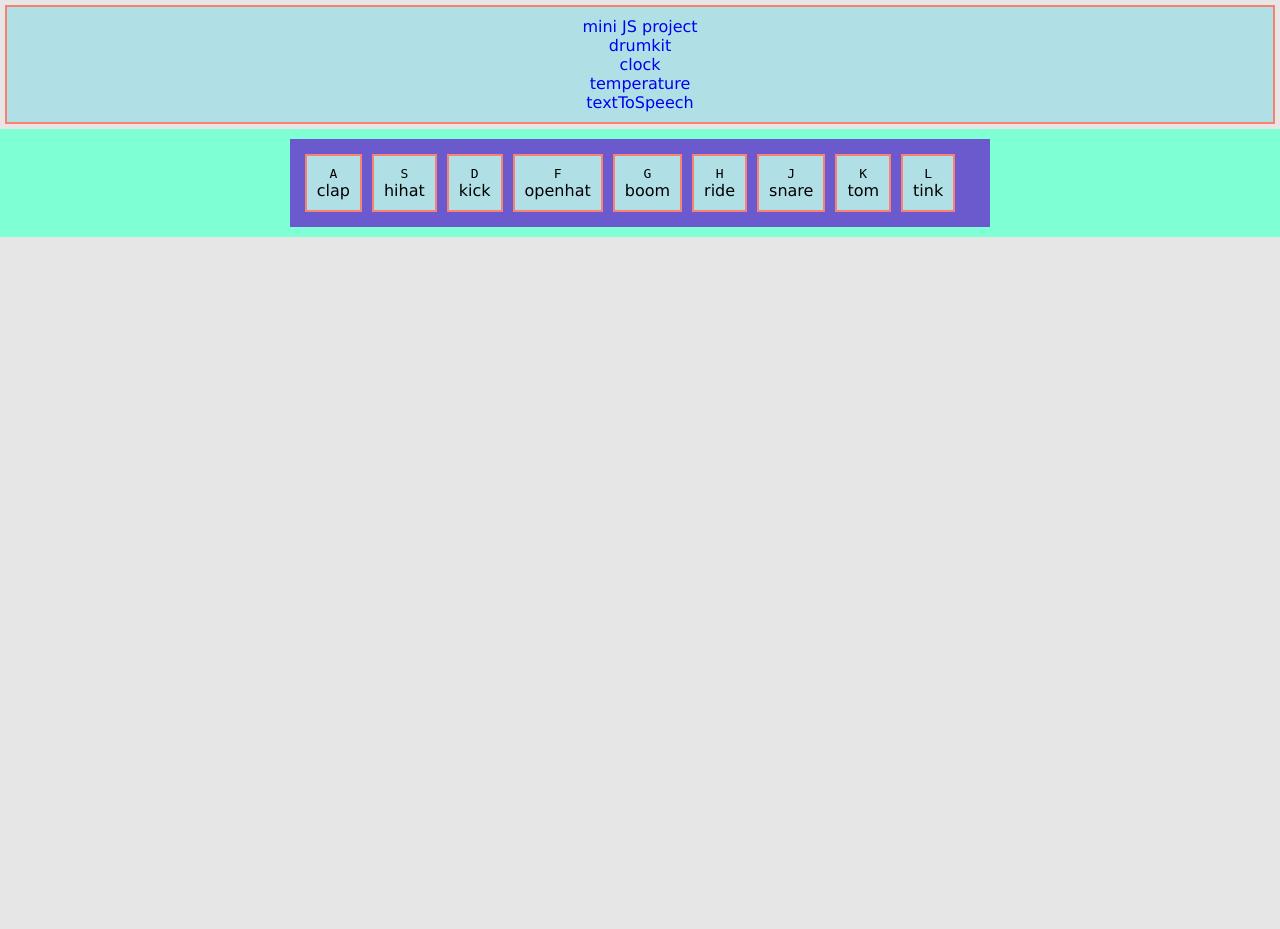
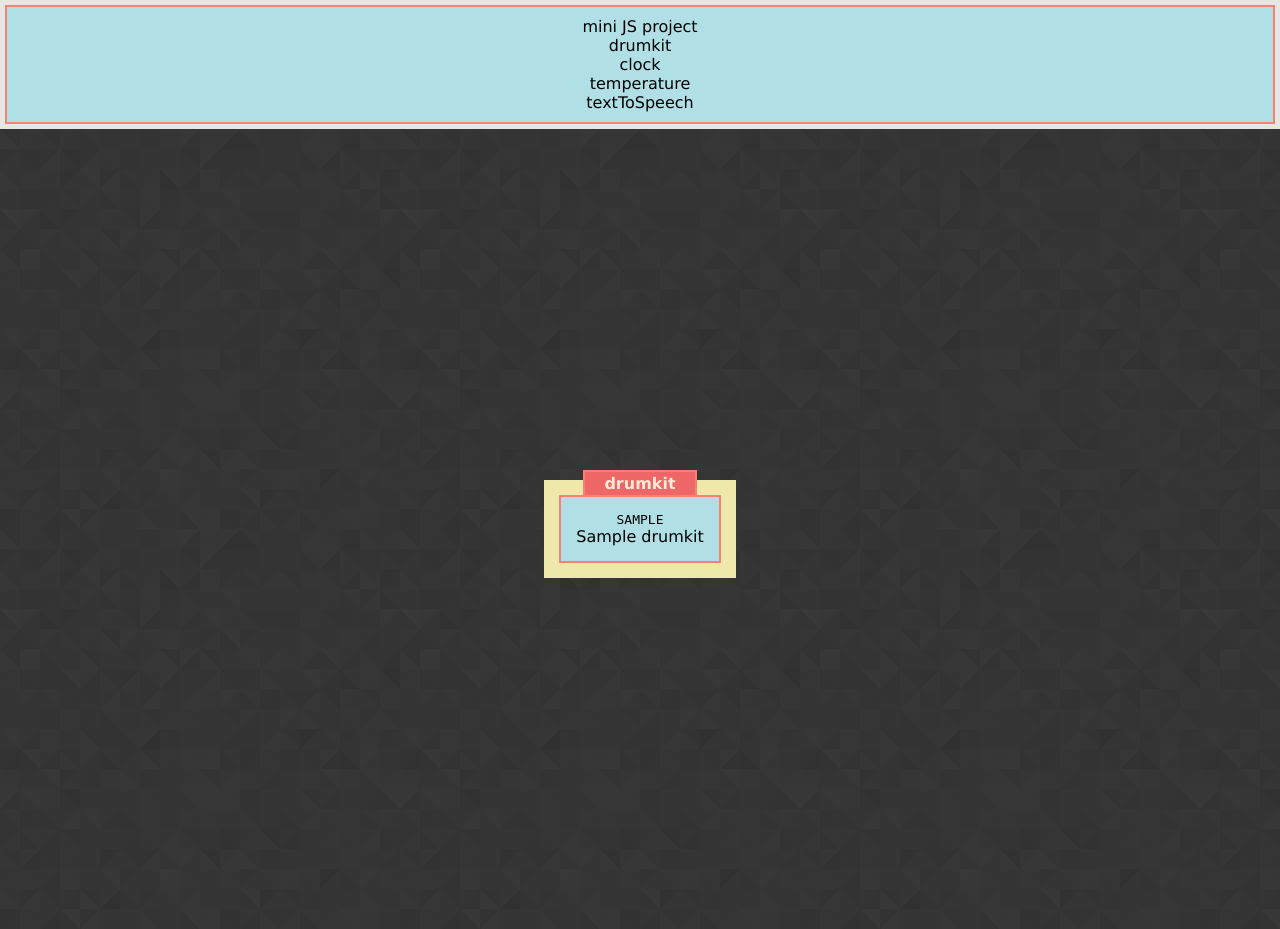
Before and after one commit to JongCreative/p05-mini-js-projects, a PHP site: page /p-01/drumkit.php in a window 1280 px wide. Before the commit the page ends 237 px from the top, so only its background shows below. Run offline with PHP 8.4, Linux system fonts and the light colour scheme; tables that the repository leaves empty or names only in its code hold one stand-in row (values such as "Sample post").

Commit message:
cleaned - drumkit.php using DB

```diff
--- a/db_connection.php
+++ b/db_connection.php
@@ -12,11 +12,11 @@ try {
     // set the PDO error mode to exception
     $conn->setAttribute(PDO::ATTR_ERRMODE, PDO::ERRMODE_EXCEPTION);
     //echo "Connected successfully: <br>";
-    echo "<br>";
+    //echo "<br>";
     }
 catch(PDOException $e)
     {
-    echo "Connection failed: " . $e->getMessage();
+    //echo "Connection failed: " . $e->getMessage();
     }
 
 ?>
--- a/public/css/styles-drumkit.css
+++ b/public/css/styles-drumkit.css
@@ -1,6 +1,9 @@
 
 /* START GLOBAL STYLE.
 ________________________________________________________*/
+
+@import url('https://fonts.googleapis.com/css?family=Asap|Orbitron');
+
 * {
     margin: 0;
     padding: 0;
@@ -19,11 +22,19 @@ html body {
 ________________________________________________________*/
 
 /* navbar */
+.wrapper-nav{
+    display: flex;
+    justify-content: center;
+}
 .nav-item {
     list-style: none;
+    flex: 1;
+    display: flex;
+    justify-content: center;
 }
 .nav-link {
     text-decoration: none;
+    color: black;
 }
 
 /* START GLOBAL BODY.
@@ -33,14 +44,20 @@ ________________________________________________________*/
 .positioning {
     display: flex;
     justify-content: center;
+    align-items: center;
     padding: 10px;
-    background-color: aquamarine;
+    background: url(../images/prism.png);
+    height: 100vh;
 }
 
 .container {
+    padding: 10px;
+    background-color: palegoldenrod;
+    position: relative;
     display: flex;
-    padding: 10px;
-    background-color: slateblue;
+    justify-content: center;
+    align-items: center;
+    flex-direction: column;
 }
 .wrapper {
     display: flex;
@@ -51,6 +68,16 @@ ________________________________________________________*/
     background-color: powderblue;
     flex-direction: column;
 }
+.wrapper2 {
+    padding: 2px 10px;
+    background-color: #ee6666;
+    color: antiquewhite;
+    position: absolute;
+    width: 60%;
+    justify-content: center;
+    font-weight: bold;
+    top: -15px;
+}
 
 .key {
     display: inline;
@@ -59,20 +86,36 @@ ________________________________________________________*/
     background-color: palegoldenrod;
 }
 
-
-
 /* END GLOBAL BODY.
 ________________________________________________________*/
-.pattern {
-    background-repeat: repeat;
+.container-keys {
+    flex-direction: row;
+
 }
-.wrapper-key{
+.wrapper-drumkit {
+    display: flex;
+    flex-direction: row;
+
+}
+.drumkit{
     /* this will be scaled up and change color with the class below */
     transition: all 0.07s;
+    display: flex;
+    flex-direction: column;
+    align-items: center;
+    padding: 5px;
 }
+kbd {
+    text-transform: uppercase;
+}
+
 .playing {
     /* this class is added via JS, this will scale up and change color shit of .wrapper-key */
     transform: scale(1.1);
     border-color: ghostwhite;
     box-shadow: 0 0 10px floralwhite;
 }
+
+.container-sounds {
+    display: none;
+}
--- a/public/index.php
+++ b/public/index.php
@@ -17,7 +17,7 @@
 			<!-- </article> -->
 		</article>
 		<article class="timeline-shit">
-			<div class="inner-timeline inner-timeline1">
+			<div class="innerContainer-timeline inner-timeline1">
 				<article class="wrapper wrapper-timeline">
 					<section class="card timeline-year">date</section>
 					<section class="card timeline-title">title</section>
--- a/public/js/script-drumkit.js
+++ b/public/js/script-drumkit.js
@@ -1,6 +1,6 @@
 function playSound(e) {
     const audio = document.querySelector(`audio[data-key="${e.keyCode}"]`);
-    const key = document.querySelector(`.key[data-key="${e.keyCode}"]`);
+    const key = document.querySelector(`.drumkit[data-key="${e.keyCode}"]`);
     if (!audio) return;
     audio.currentTime = 0;
     audio.play();
@@ -12,6 +12,6 @@ function removeTransition(e){
     this.classList.remove('playing');
 }
 
-    const keys = document.querySelectorAll('.key');
+    const keys = document.querySelectorAll('.drumkit');
     keys.forEach(key => key.addEventListener('transitionend', removeTransition));
     window.addEventListener('keydown', playSound);
--- /dev/null
+++ b/public/p-01/drumkit-key.php
@@ -0,0 +1,18 @@
+<?php
+
+    //destination.PHP
+
+    include "../../db_connection.php";
+
+    $sql_querie = "SELECT * FROM drumkit";
+
+    $db_result = $conn->query($sql_querie);
+
+    foreach ($db_result as $row) {
+        echo '<section class="drumkit" data-key="' . $row['sound_datakey'] . '">' .
+             '<kbd>' . $row['event_key'] . '</kbd>' .
+             '<span class="sound">' . $row['sound_name'] . '</span>' .
+             '</section>';
+}
+
+$conn = null;
--- /dev/null
+++ b/public/p-01/drumkit-sound.php
@@ -0,0 +1,15 @@
+<?php
+
+    //destination.PHP
+
+    include "../../db_connection.php";
+
+    $sql_querie = "SELECT * FROM drumkit";
+
+    $db_result = $conn->query($sql_querie);
+
+    foreach ($db_result as $row) {
+        echo '<audio data-key="' . $row['sound_datakey'] . '" src="sounds/' . $row['sound_url'] . '"></audio>';
+}
+
+$conn = null;
--- a/public/p-01/drumkit.php
+++ b/public/p-01/drumkit.php
@@ -4,6 +4,8 @@
 
 	<title>drumkit</title>
 	<link rel="stylesheet" href="../css/styles-drumkit.css">
+<!-- 	<link rel="stylesheet" href="../css/styles-temperature.css"> -->
+
 
 	<?php include "../templates/header.php"; ?>
 
@@ -12,46 +14,54 @@
 <main class="positioning positioning-main">
 
 	<div class="container container-keys">
-		<?php //include "soundKeys.php"; ?>
-		<article class="wrapper wrapper-key" data-key="65"> <!-- pressed = play  corresponding data-key audio element-->
+		<article class="wrapper wrapper2">
+			drumkit
+		</article>
+		<article class="wrapper wrapper-drumkit">
+			<?php include "drumkit-key.php"; ?>
+
+		<!-- <section class="drumkit drumkit-key" data-key="65">
 				<kbd>A</kbd>
 				<span class="sound">clap</span>
-		</article>
-		<article class="wrapper wrapper-key" data-key="83">
+			</section>
+			<section class="drumkit drumkit-key" data-key="83">
 				<kbd>S</kbd>
 				<span class="sound">hihat</span>
-		</article>
-		<article class="wrapper wrapper-key" data-key="68">
+			</section>
+			<section class="drumkit drumkit-key" data-key="68">
 				<kbd>D</kbd>
 				<span class="sound">kick</span>
-		</article>
-		<article class="wrapper wrapper-key" data-key="70">
+			</section>
+			<section class="drumkit drumkit-key" data-key="70">
 				<kbd>F</kbd>
 				<span class="sound">openhat</span>
-		</article>
-		<article class="wrapper wrapper-key" data-key="71">
+			</section>
+			<section class="drumkit drumkit-key" data-key="71">
 				<kbd>G</kbd>
 				<span class="sound">boom</span>
-		</article>
-		<article class="wrapper wrapper-key" data-key="72">
+			</section>
+			<section class="drumkit drumkit-key" data-key="72">
 				<kbd>H</kbd>
 				<span class="sound">ride</span>
-		</article>
-		<article class="wrapper wrapper-key" data-key="74">
+			</section>
+			<section class="drumkit drumkit-key" data-key="74">
 				<kbd>J</kbd>
 				<span class="sound">snare</span>
-		</article>
-		<article class="wrapper wrapper-key" data-key="75">
+			</section>
+			<section class="drumkit drumkit-key" data-key="75">
 				<kbd>K</kbd>
 				<span class="sound">tom</span>
-		</article>
-		<article class="wrapper wrapper-key" data-key="76">
+			</section>
+			<section class="drumkit drumkit-key" data-key="76">
 				<kbd>L</kbd>
 				<span class="sound">tink</span>
+			</section> -->
 		</article>
 	</div>
 	<div class="container container-sounds">
-		<audio data-key="65" src="sounds/clap.wav"></audio>
+		<?php include "drumkit-sound.php"; ?>
+
+	<!-- 	<audio data-key="65" src="sounds/clap.wav"></audio>
 		<audio data-key="83" src="sounds/hihat.wav"></audio>
 		<audio data-key="68" src="sounds/kick.wav"></audio>
 		<audio data-key="70" src="sounds/openhat.wav"></audio>
@@ -59,7 +69,7 @@
 		<audio data-key="72" src="sounds/ride.wav"></audio>
 		<audio data-key="74" src="sounds/snare.wav"></audio>
 		<audio data-key="75" src="sounds/tom.wav"></audio>
-		<audio data-key="76" src="sounds/tink.wav"></audio>
+		<audio data-key="76" src="sounds/tink.wav"></audio> -->
 	</div>
 </main>
 
```
Also changed, not shown: data/init-p01.sql (deleted, +0 -15 lines), data/p-01-init.sql (added, +15 -0 lines), data/preview-insert.txt (added, +12 -0 lines), data/preview.-init.sql (added, +18 -0 lines), public/js/script-index.js (+22 -8 lines), public/p-01/soundKeys.php (deleted, +0 -18 lines), data/p-01-insert.txt (renamed from data/drumkitData.txt), public/images/p-01.jpg (added), public/images/p-02.jpg (added), public/images/p-03.jpg (added), public/images/p-04.jpg (added). Lines whose indentation alone changed are shown as unchanged.
